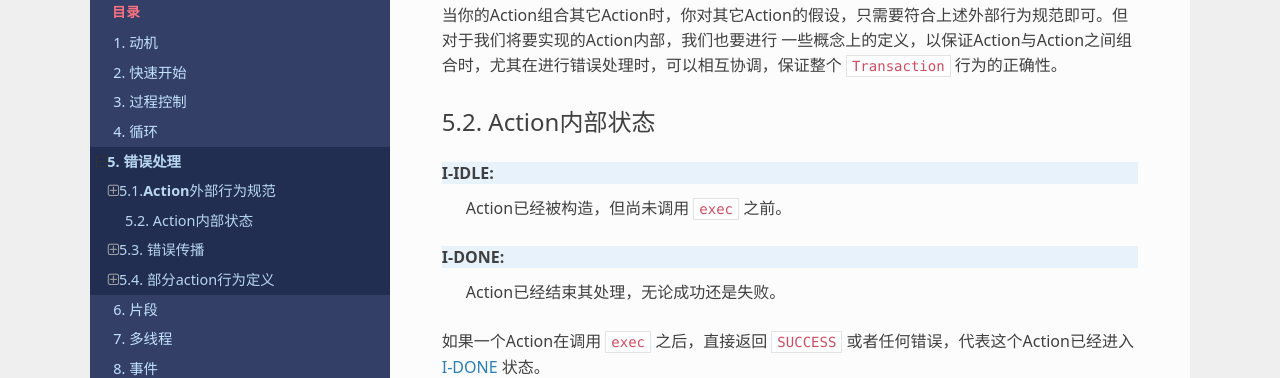
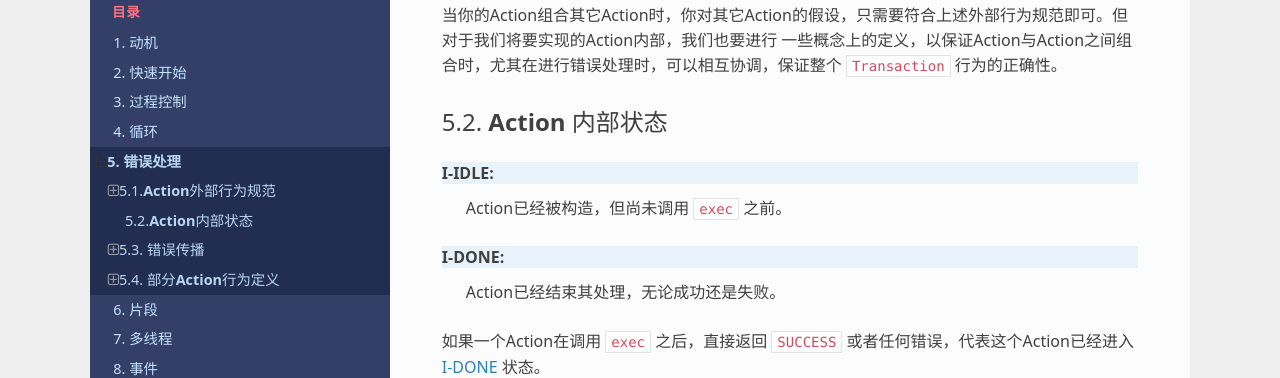
Before and after one commit to godsme/trans-dsl-2, a Sphinx documentation site: the page built from doc/source/error-handling.rst, in a window 1280 px wide and 900 px high, scrolled down 2330 px. Shown: the part 155-533 px from the top of the window. Built offline with Sphinx 7.4.7 and the Read the Docs theme 2.0.0, drawn with Linux system fonts in a browser that asks for light colours; formulas are drawn with MathJax 3; some of the changed text lies outside the part shown.

Commit message:
added more doc

```diff
--- a/doc/source/error-handling.rst
+++ b/doc/source/error-handling.rst
@@ -104,7 +104,7 @@ DONE
 当你的Action组合其它Action时，你对其它Action的假设，只需要符合上述外部行为规范即可。但对于我们将要实现的Action内部，我们也要进行
 一些概念上的定义，以保证Action与Action之间组合时，尤其在进行错误处理时，可以相互协调，保证整个 ``Transaction`` 行为的正确性。
 
-Action内部状态
+**Action** 内部状态
 -----------------
 
 .. _I-IDLE:
@@ -227,8 +227,8 @@ stop的设计原则
    - 如果一个Action从未被调用过 ``stop`` ，或者即便被调用，但错误被阻断，则永远也不应该返回 ``FORCE_STOPPED`` 。
 
 
-部分action行为定义
------------------------
+部分 **Action** 行为定义
+-------------------------------
 
 **__asyn**
 ++++++++++++
```
